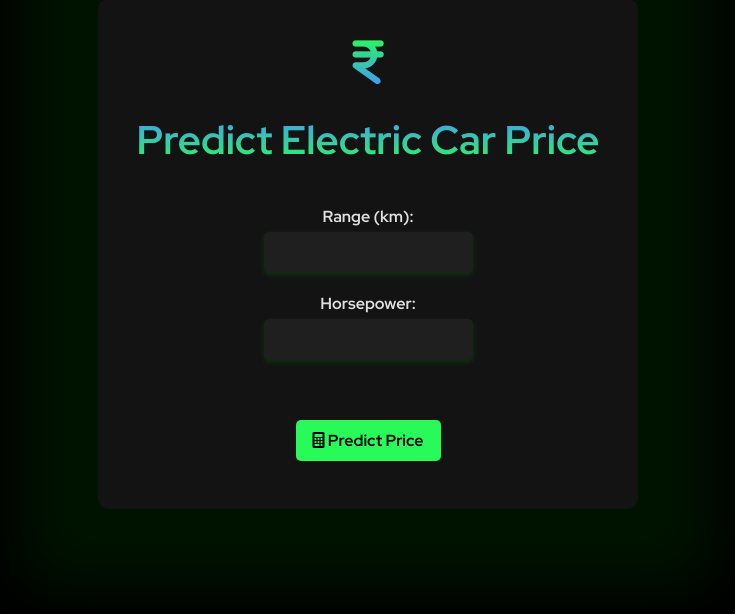
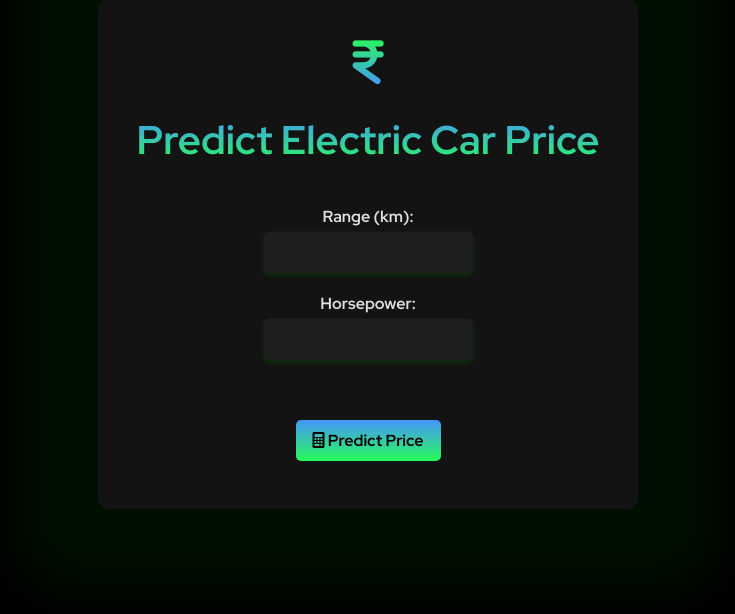
Before and after one commit to Ayaan2328/price-predict-cars, a Flask app: page / in a window 1280 px wide. Shown: the part 146-760 px from the top of the page, without its empty margins (272-1007 px from the left). Run offline with Flask 3, Linux system fonts and the light colour scheme; parts of the project's set-up code (start-up, migrations or seed data) failed here and were passed over.

Commit message:
Update index.html

```diff
--- a/templates/index.html
+++ b/templates/index.html
@@ -39,7 +39,7 @@
             background: rgba(255, 255, 255, 0.075);
             border-radius: 10px;
             padding: 20px;
-            box-shadow: 0px 0px 60px 80px rgba(0, 128, 0, 0.15);
+            box-shadow: 0px 0px 60px 80px rgba(0, 128, 0, 0.12);
             display: flex;
             flex-direction: column;
             width: 500px;
@@ -48,6 +48,7 @@
         }
 
         form:hover {
+            border: 1px solid #28fb59;
             transform: scale(1.05);
             box-shadow: 0px 0px 40px 20px rgba(0, 128, 0, 0.32);
         }
@@ -73,7 +74,8 @@
         }
 
         input:focus {
-            background: rgba(255, 255, 255, 0.1);
+            border: 1px solid #28fb59;
+            background: rgba(255, 255, 255, 0.08);
             outline: none;
         }
 
@@ -83,7 +85,7 @@
         	width: 29%;
 	    	font-family: 'Red Hat Display', sans-serif;
             padding: 10px;
-            background-color: #28fb59;
+            background: -webkit-linear-gradient(#4596FB, #28fb59);
             border: none;
             border-radius: 5px;
             color: black;
@@ -95,7 +97,7 @@
 
         button:hover {
             transform: translateY(-3px);
-            background-color: #4596FB; /* Lighter green on hover */
+             /* Lighter green on hover */
         }
 
     </style>
```
